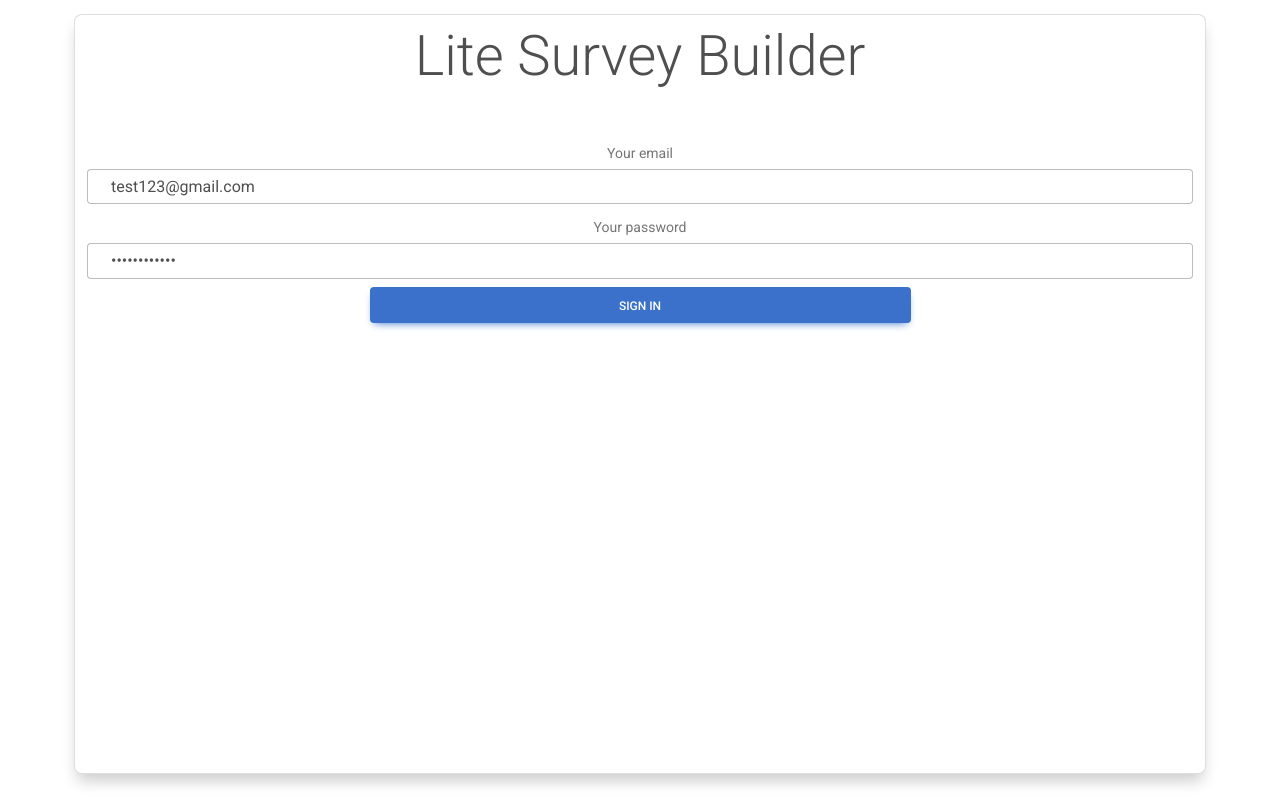
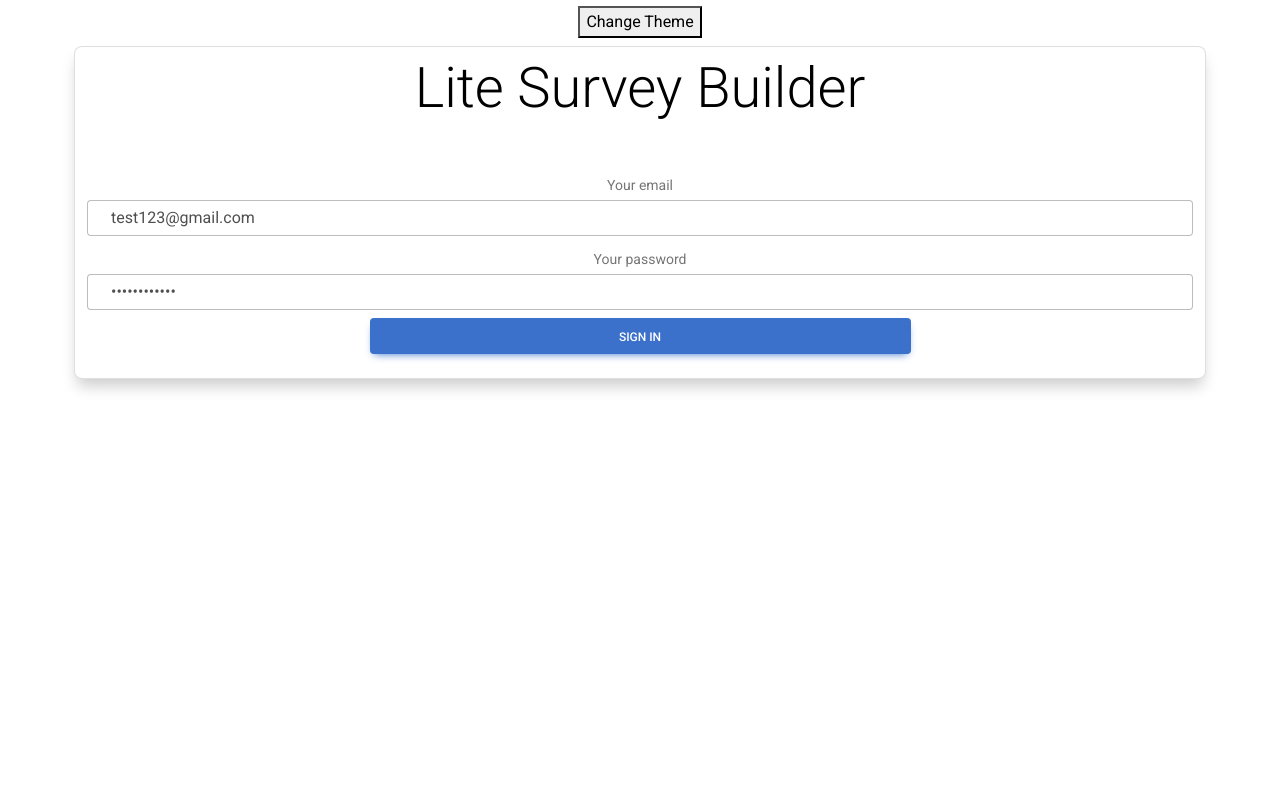
Before and after one commit to bcraig2612/So-Tell-Us_Lite-Survey-Builder_2021, a React (Create React App) app: page / in a window 1280 px wide. Built offline with nearby package versions, Linux system fonts and the light colour scheme.

Commit message:
Implementing dark mode toggler.

```diff
--- a/package.json
+++ b/package.json
@@ -12,6 +12,7 @@
     "react-router-dom": "^5.2.0",
     "react-scripts": "4.0.3",
     "sass": "^1.35.1",
+    "styled-components": "^5.3.0",
     "web-vitals": "^1.0.1"
   },
   "scripts": {
--- a/src/App.js
+++ b/src/App.js
@@ -1,7 +1,10 @@
-import React from 'react';
+import React, { useState } from 'react';
 import { Switch, Route } from "react-router-dom";
 
 import './App.css';
+
+import { ThemeProvider } from 'styled-components';
+import { lightTheme, darkTheme, GlobalStyles } from './themes.styles';
 
 import SignInPage from "./pages/sign-in-page/sign-in-page.component";
 import ViewSurveys from "./pages/view-surveys-page/view-surveys.component";
@@ -10,8 +13,18 @@ import AddOrEditSurvey from "./pages/add-or-edit-survey-page/add-or-edit-survey-
 import UserAccount from "./pages/user-account/user-account.component";
 
 function App() {
+
+  const [theme, setTheme] = useState('light');
+
+  const themeToggler = () => {
+    theme === 'light' ? setTheme('dark') : setTheme('light');
+  };
+
   return (
+    <ThemeProvider theme={ theme === 'light' ? lightTheme : darkTheme }>
+      <GlobalStyles />
       <div className="App">
+        <button onClick={ () => themeToggler() }>Change Theme</button>
         <Switch>
           <Route exact path="/" component={SignInPage} />
           <Route exact path="/view-surveys" component={ViewSurveys} />
@@ -20,6 +33,7 @@ function App() {
           <Route exact path='/account-details' component={UserAccount} />
         </Switch>
       </div>
+    </ThemeProvider>
   );
 }
 
--- a/src/components/sign-in/sign-in.component.jsx
+++ b/src/components/sign-in/sign-in.component.jsx
@@ -28,7 +28,7 @@ const SignIn = () => {
     <MDBContainer>
       <MDBRow center>
         <MDBCol className="mt-2 px-1">
-          <MDBCard style={{ width: "100%", height: "95vh", border: "1px solid rgba(0,0,0,.125)", boxShadow: "0 10px 15px -3px rgba(0,0,0,0.2)" }}>
+          <MDBCard style={{ width: "100%" }}>
             <MDBCardTitle>
               <MDBTypography className="mt-2" variant="display-4">
                 Lite Survey Builder
--- a/src/pages/view-surveys-page/view-surveys.component.jsx
+++ b/src/pages/view-surveys-page/view-surveys.component.jsx
@@ -40,28 +40,15 @@ const ViewSurveys = () => {
     <MDBContainer>
       <MDBRow center>
         <MDBCol className="mt-2 px-1">
-          <MDBCard
-            className="align-items-center"
-            style={{
-              width: "100%",
-              border: "1px solid rgba(0,0,0,.125)",
-              boxShadow: "0 10px 15px -3px rgba(0,0,0,0.2)",
-            }}
-          >
-            <Header/>
+          <MDBCard className="align-items-center" style={{ width: "100%" }}>
+            <Header />
             <MDBTypography className="mt-2 mb-4" tag="h4" variant="display-4">
               My Surveys
             </MDBTypography>
             {surveys.length &&
               surveys.map((x, index) => (
                 <>
-                  <MDBCard
-                    className="mb-2"
-                    style={{
-                      width: "95%",
-                      border: "1px solid rgba(0,0,0,.125)",
-                    }}
-                  >
+                  <MDBCard className="mb-2" style={{ width: "95%" }}>
                     <MDBCardTitle className="mt-1">{x.name}</MDBCardTitle>
                     <MDBCardBody className="p-1 mb-1">
                       <Link
--- /dev/null
+++ b/src/themes.styles.js
@@ -0,0 +1,41 @@
+import { createGlobalStyle } from "styled-components";
+
+export const lightTheme = {
+  backgroundColor: "#FFF",
+  fontColor: "#000",
+  formTextColor: "#757575",
+  formControlColor: "#4F4F4F",
+  border: "1px solid rgb(0, 0, 0, 0.125)",
+  boxShadow: "0 10px 15px -3px rgba(0, 0, 0, 0.2)",
+};
+
+export const darkTheme = {
+  backgroundColor: "#101416",
+  fontColor: "#FFF",
+  formTextColor: "#FFF",
+  formControlColor: "#FFF",
+  border: "1px solid rgb(255, 255, 255, 0.25)",
+  boxShadow: "0 10px 15px -3px rgba(255, 255, 255,0.2)",
+};
+
+export const GlobalStyles = createGlobalStyle`
+    body {
+        background-color: ${(props) => props.theme.backgroundColor};
+        color: ${(props) => props.theme.fontColor};
+    }
+
+    div.card {
+        background-color: ${(props) => props.theme.backgroundColor};
+        color: ${(props) => props.theme.fontColor};
+        border: ${(props) => props.theme.border};
+        box-shadow: ${(props) => props.theme.boxShadow};
+
+      .form-text {
+        color: ${(props) => props.theme.formTextColor};
+      }
+
+      .form-control {
+        color: ${(props) => props.theme.formControlColor};
+      }
+    }
+`;
```
Also changed, not shown: 1 other file (tests, documents, lock files or other folders). Lines whose indentation alone changed are shown as unchanged.
